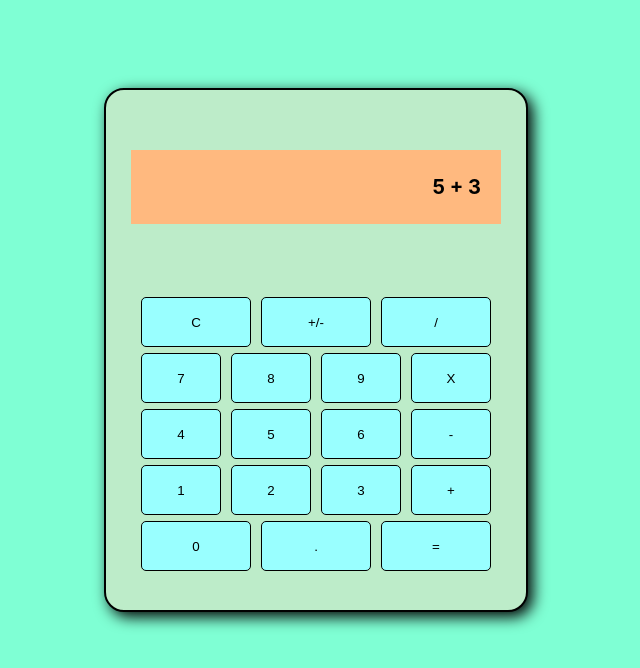
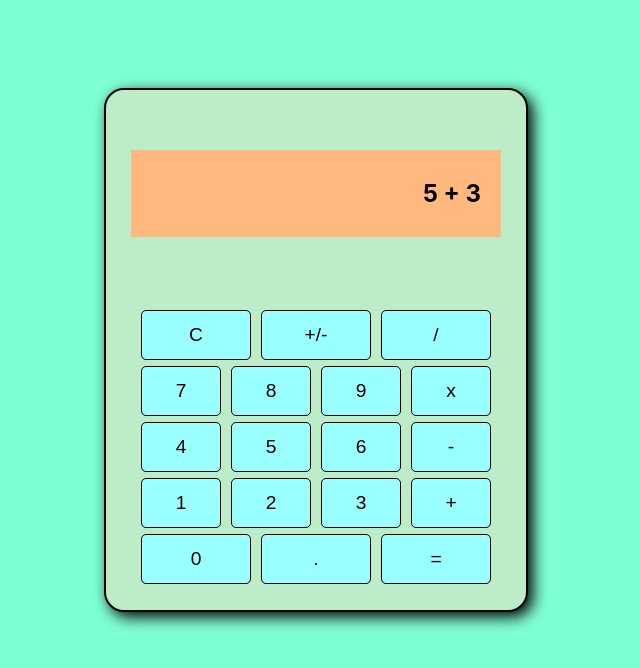
Before and after one commit to Andrea-G05/Calculator, a plain HTML site: page index.html in a window 1280 px wide. Shown: the whole page, without its empty margins (324-964 px from the left). Drawn offline with Linux system fonts and the light colour scheme.

Commit message:
Add dataset, eventlistener and tweak css

```diff
--- a/code.js
+++ b/code.js
@@ -0,0 +1,8 @@
+function calculate(input){
+	console.log(input);
+}
+
+
+
+document.querySelectorAll("button").forEach( (button)=>
+	button.addEventListener("click", () => calculate(button.dataset.input)))
--- a/index.html
+++ b/index.html
@@ -1,11 +1,11 @@
-<!DOCTYPE html>
+<!DOCtype html>
 <html lang="en">
 <head>
 	<meta charset="UTF-8">
 	<meta name="viewport" content="width=device-width, initial-scale=1.0">
 	<title>Document</title>
 	<link rel="stylesheet" href="style.css">
-	<code src="code.js" defer></code>
+	<script src="code.js" defer></script>
 </head>
 <body>
 	<div class="calculator">
@@ -14,32 +14,32 @@
 		</div>
 		<div class="numPad">
 			<div>
-				<button>C</button>
-				<button>+/-</button>
-				<button>/</button>
+				<button data-input="C">C</button>
+				<button data-input="sign">+/-</button>
+				<button data-input="/">/</button>
 			</div>
 			<div>
-				<button>7</button>
-				<button>8</button>
-				<button>9</button>
-				<button>X</button>
+				<button data-input="7">7</button>
+				<button data-input="8">8</button>
+				<button data-input="9">9</button>
+				<button data-input="x">x</button>
 			</div>
 			<div>
-				<button>4</button>
-				<button>5</button>
-				<button>6</button>
-				<button>-</button>
+				<button data-input="4">4</button>
+				<button data-input="5">5</button>
+				<button data-input="6">6</button>
+				<button data-input="-">-</button>
 			</div>
 			<div>
-				<button>1</button>
-				<button>2</button>
-				<button>3</button>
-				<button>+</button>
+				<button data-input="1">1</button>
+				<button data-input="2">2</button>
+				<button data-input="3">3</button>
+				<button data-input="+">+</button>
 			</div>
 			<div>
-				<button>0</button>
-				<button>.</button>
-				<button>=</button>
+				<button data-input="0">0</button>
+				<button data-input=".">.</button>
+				<button data-input="=">=</button>
 			</div>
 		</div>
 	</div>
--- a/style.css
+++ b/style.css
@@ -30,7 +30,7 @@ div{
 }
 
 .display p{
-	font-size: 20px;
+	font-size: x-large;
 	font-weight: 700;
 	text-align: end;
 	flex: 1;
@@ -48,6 +48,7 @@ button{
 	border: 1px solid black;
 	border-radius: 5px;
 	background-color: rgb(153, 255, 255);
+	font-size: larger;
 }
 
 button:hover{
```
